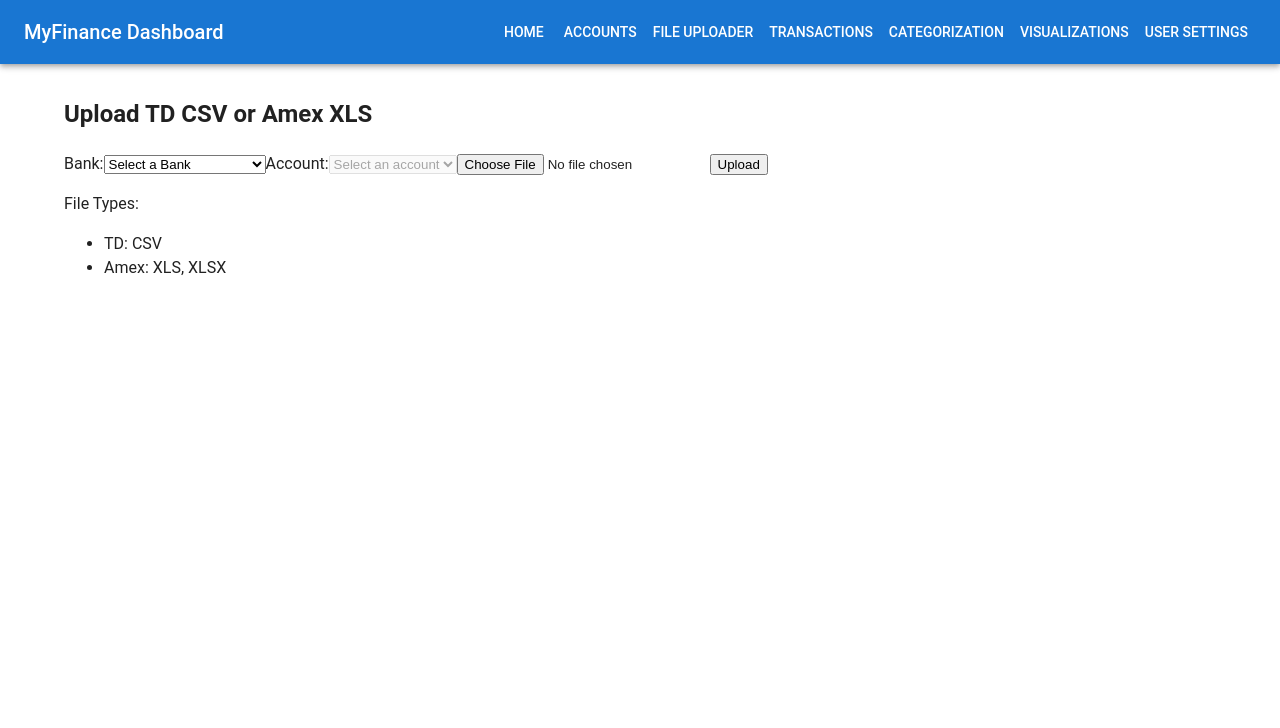
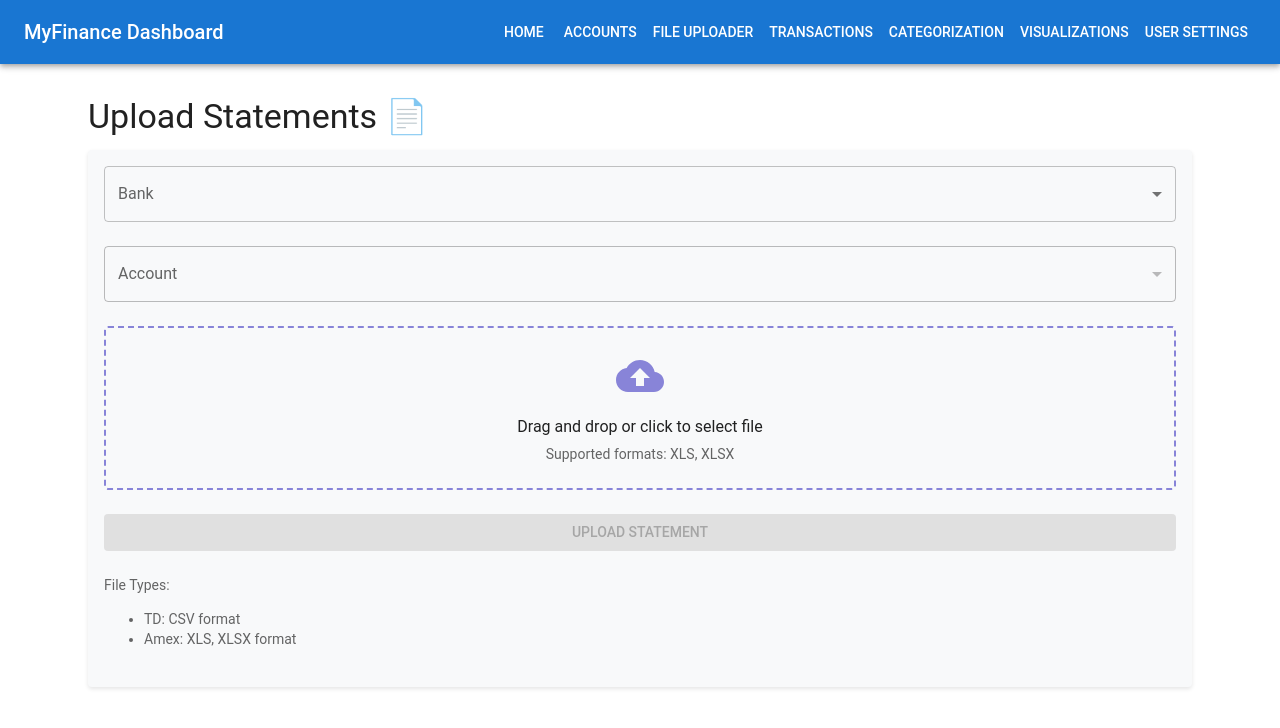
Before and after one commit to yobazy/MyFinance, a React (Create React App) app in the folder frontend/: page /upload in a window 1280 px wide. Shown: the top 728 px of the page. Built offline with nearby package versions, Linux system fonts and the light colour scheme.

Commit message:
Adds card if no transactions have been added, pointing to FileUploader page

```diff
--- a/frontend/src/pages/Categorization.js
+++ b/frontend/src/pages/Categorization.js
@@ -1,7 +1,11 @@
 import React, { useState, useEffect } from "react";
 import axios from "axios";
+import { Container, Typography, Card, CardContent, Button, Box } from "@mui/material";
+import UploadFileIcon from '@mui/icons-material/UploadFile';
+import { useNavigate } from 'react-router-dom';
 
 const Categorization = () => {
+  const navigate = useNavigate();
   const [transactions, setTransactions] = useState([]);
   const [categories, setCategories] = useState([]);
   const [newCategory, setNewCategory] = useState("");
@@ -61,6 +65,67 @@ const Categorization = () => {
       console.error("Error updating transaction:", error);
     }
   };
+
+  if (transactions.length === 0) {
+    return (
+      <Container sx={{ mt: 4 }}>
+        <Typography variant="h4" gutterBottom>
+          Transaction Categories 🏷️
+        </Typography>
+        <Card
+          sx={{
+            minHeight: '60vh',
+            display: 'flex',
+            flexDirection: 'column',
+            justifyContent: 'center',
+            alignItems: 'center',
+            backgroundColor: '#f8f9fa',
+            cursor: 'pointer',
+            transition: 'transform 0.2s, box-shadow 0.2s',
+            '&:hover': {
+              transform: 'translateY(-4px)',
+              boxShadow: '0 4px 8px rgba(0,0,0,0.1)',
+            }
+          }}
+          onClick={() => navigate('/upload')}
+        >
+          <CardContent sx={{ textAlign: 'center' }}>
+            <UploadFileIcon sx={{
+              fontSize: 80,
+              color: '#8884d8',
+              mb: 2,
+              transition: 'transform 0.2s',
+              '&:hover': {
+                transform: 'scale(1.1)',
+              }
+            }} />
+            <Typography variant="h5" gutterBottom>
+              No transactions to categorize
+            </Typography>
+            <Typography variant="body1" color="text.secondary" sx={{ maxWidth: 450, mx: 'auto', mb: 3 }}>
+              Upload your bank statements to start categorizing your transactions and tracking your spending habits.
+            </Typography>
+            <Button
+              variant="contained"
+              color="primary"
+              onClick={(e) => {
+                e.stopPropagation();
+                navigate('/upload');
+              }}
+              sx={{
+                backgroundColor: '#8884d8',
+                '&:hover': {
+                  backgroundColor: '#7673c0',
+                }
+              }}
+            >
+              Upload Statements
+            </Button>
+          </CardContent>
+        </Card>
+      </Container>
+    );
+  }
 
   return (
     <div className="p-4">
--- a/frontend/src/pages/FileUploader.js
+++ b/frontend/src/pages/FileUploader.js
@@ -1,5 +1,19 @@
 import React, { useState, useEffect } from "react";
 import axios from "axios";
+import {
+  Container,
+  Typography,
+  Card,
+  CardContent,
+  Button,
+  Select,
+  MenuItem,
+  FormControl,
+  InputLabel,
+  Box,
+  Alert
+} from "@mui/material";
+import CloudUploadIcon from '@mui/icons-material/CloudUpload';
 
 const FileUploader = () => {
     const [file, setFile] = useState(null);
@@ -74,40 +88,108 @@ const FileUploader = () => {
 
 
   return (
-    <div>
-      <h2>Upload TD CSV or Amex XLS</h2>
+    <Container sx={{ mt: 4 }}>
+      <Typography variant="h4" gutterBottom>
+        Upload Statements 📄
+      </Typography>
+      <Card sx={{
+        backgroundColor: '#f8f9fa',
+        boxShadow: '0 2px 4px rgba(0,0,0,0.1)'
+      }}>
+        <CardContent>
+          <Box sx={{ display: 'flex', flexDirection: 'column', gap: 3 }}>
+            <FormControl fullWidth>
+              <InputLabel>Bank</InputLabel>
+              <Select
+                value={bank}
+                onChange={handleBankChange}
+                label="Bank"
+              >
+                <MenuItem value="">Select a Bank</MenuItem>
+                <MenuItem value="TD">Toronto-Dominion Bank</MenuItem>
+                <MenuItem value="AMEX">American Express</MenuItem>
+              </Select>
+            </FormControl>
 
-      {/* Bank Selection Dropdown */}
-      <label>Bank:</label>
-      <select value={bank} onChange={handleBankChange}>
-        <option value="">Select a Bank</option>
-        <option value="TD">Toronto-Dominion Bank</option>
-        <option value="AMEX">American Express</option>
-      </select>
+            <FormControl fullWidth>
+              <InputLabel>Account</InputLabel>
+              <Select
+                value={account}
+                onChange={handleAccountChange}
+                disabled={!bank}
+                label="Account"
+              >
+                <MenuItem value="">Select an account</MenuItem>
+                {accounts.map((acc) => (
+                  <MenuItem key={acc.id} value={acc.name}>
+                    {acc.name}
+                  </MenuItem>
+                ))}
+              </Select>
+            </FormControl>
 
-      {/* Account Selection Dropdown */}
-      <label>Account:</label>
-      <select value={account} onChange={handleAccountChange} disabled={!bank}>
-        <option value="">Select an account</option>
-        {accounts.map((acc) => (
-          <option key={acc.id} value={acc.name}>
-            {acc.name}
-          </option>
-        ))}
-      </select>
+            <Box sx={{
+              border: '2px dashed #8884d8',
+              borderRadius: 1,
+              p: 3,
+              textAlign: 'center',
+              cursor: 'pointer',
+              '&:hover': {
+                backgroundColor: '#f0f0f0'
+              }
+            }}>
+              <input
+                type="file"
+                accept={bank === "TD" ? ".csv" : ".xls,.xlsx"}
+                onChange={handleFileChange}
+                style={{ display: 'none' }}
+                id="file-input"
+              />
+              <label htmlFor="file-input" style={{ cursor: 'pointer' }}>
+                <CloudUploadIcon sx={{ fontSize: 48, color: '#8884d8', mb: 1 }} />
+                <Typography variant="body1" gutterBottom>
+                  {file ? file.name : 'Drag and drop or click to select file'}
+                </Typography>
+                <Typography variant="body2" color="text.secondary">
+                  Supported formats: {bank === "TD" ? "CSV" : "XLS, XLSX"}
+                </Typography>
+              </label>
+            </Box>
 
-      {/* File Input */}
-      <input type="file" accept={bank === "Toronto-Dominion Bank" ? ".csv" : ".xls,.xlsx"} onChange={(e) => setFile(e.target.files[0])} />
+            <Button
+              variant="contained"
+              onClick={handleUpload}
+              disabled={!file || !bank || !account}
+              sx={{
+                backgroundColor: '#8884d8',
+                '&:hover': {
+                  backgroundColor: '#7673c0',
+                },
+                '&.Mui-disabled': {
+                  backgroundColor: '#e0e0e0',
+                }
+              }}
+            >
+              Upload Statement
+            </Button>
 
-      <button onClick={handleUpload}>Upload</button>
-      <p>{message}</p>
-      <span>File Types:
-        <ul>
-          <li>TD: CSV</li>
-          <li>Amex: XLS, XLSX</li>
-        </ul>
-      </span>
-    </div>
+            {message && (
+              <Alert severity={message.includes("failed") ? "error" : "success"}>
+                {message}
+              </Alert>
+            )}
+
+            <Typography variant="body2" color="text.secondary">
+              File Types:
+              <ul>
+                <li>TD: CSV format</li>
+                <li>Amex: XLS, XLSX format</li>
+              </ul>
+            </Typography>
+          </Box>
+        </CardContent>
+      </Card>
+    </Container>
   );
 };
 
```
Also changed, not shown: frontend/src/pages/Visualizations.js (+105 -12 lines).
